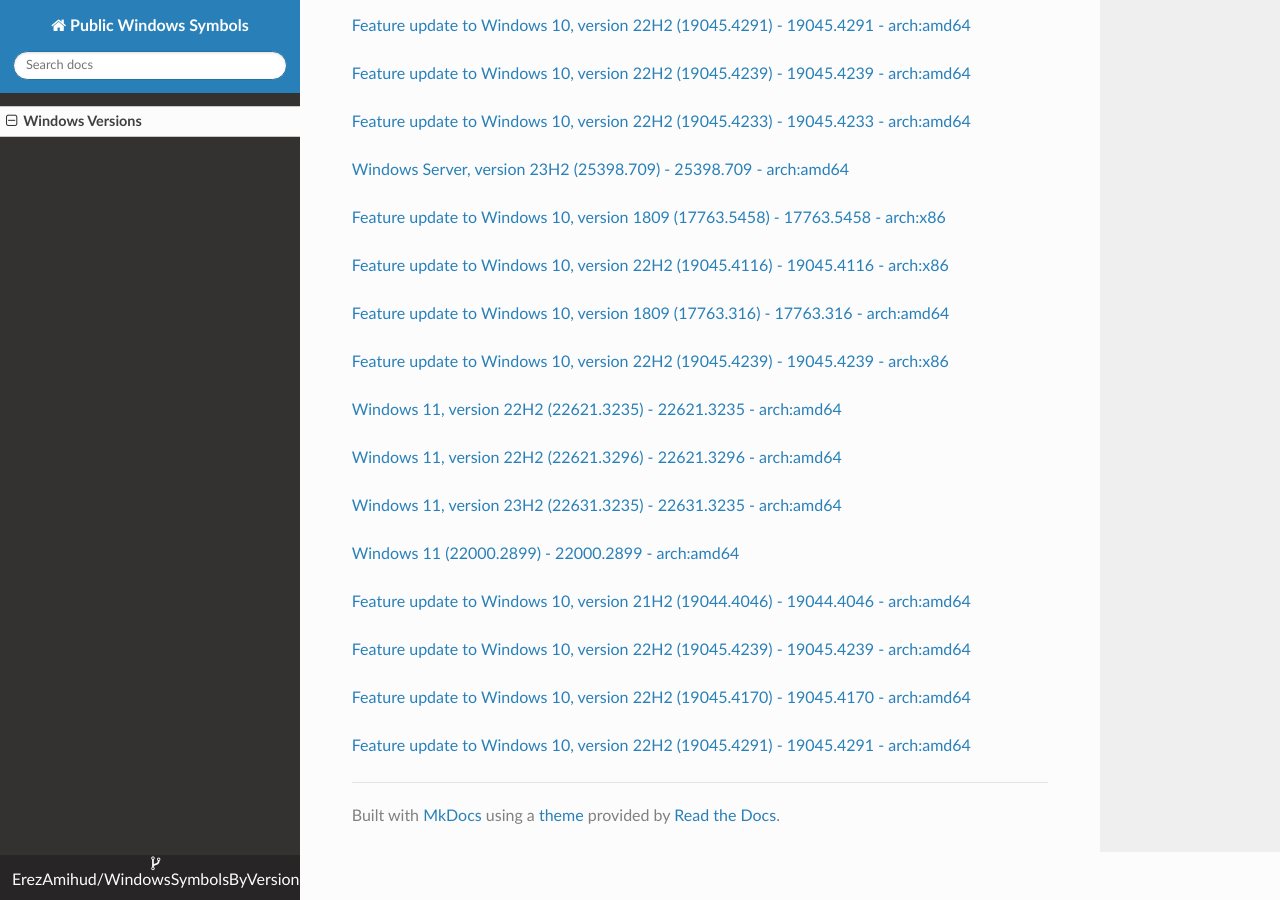
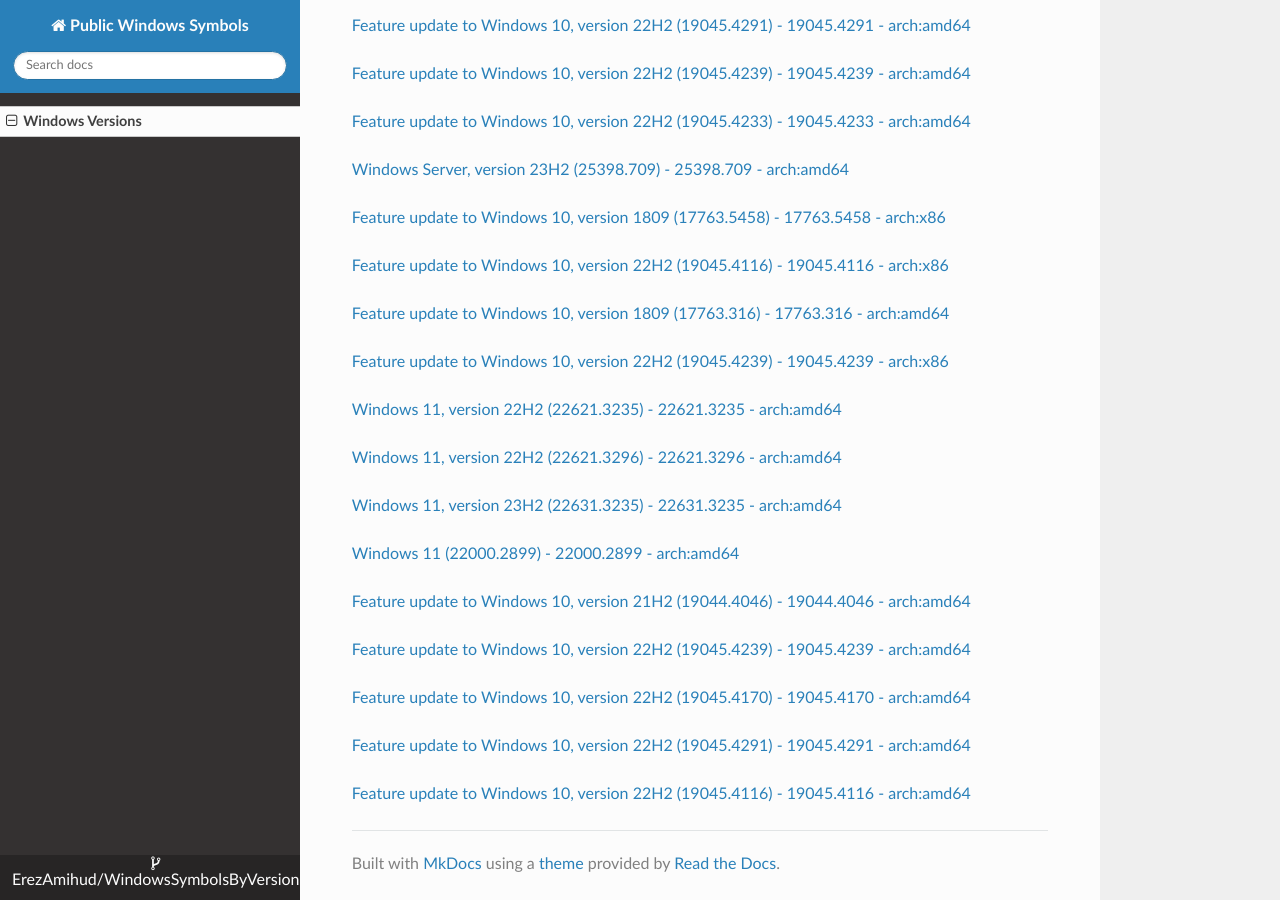
Before and after one commit to ErezAmihud/WindowsSymbolsByVersion, an MkDocs documentation site: the page built from docs/index.md, in a window 1280 px wide and 900 px high, scrolled down 16949 px. Built offline with MkDocs 1.6.1, drawn with Linux system fonts in a browser that asks for light colours; nearby versions of some CDN libraries.

Commit message:
Automated commit, add manifest for f433aac2-8356-4321-87ce-ab56831c8a65

```diff
--- a/docs/index.md
+++ b/docs/index.md
@@ -922,3 +922,6 @@
 
 
 [Feature update to Windows 10, version 22H2 (19045.4291) - 19045.4291 - arch:amd64](https://github.com/ErezAmihud/WindowsSymbolsByVersion/blob/main/manifests/f4fcb90a-fde2-4bfa-8fc7-84ff8628643d.manifest)
+
+
+[Feature update to Windows 10, version 22H2 (19045.4116) - 19045.4116 - arch:amd64](https://github.com/ErezAmihud/WindowsSymbolsByVersion/blob/main/manifests/f433aac2-8356-4321-87ce-ab56831c8a65.manifest)
```
Also changed, not shown: process_builds.json (+1 -1 lines), 1 other file.
